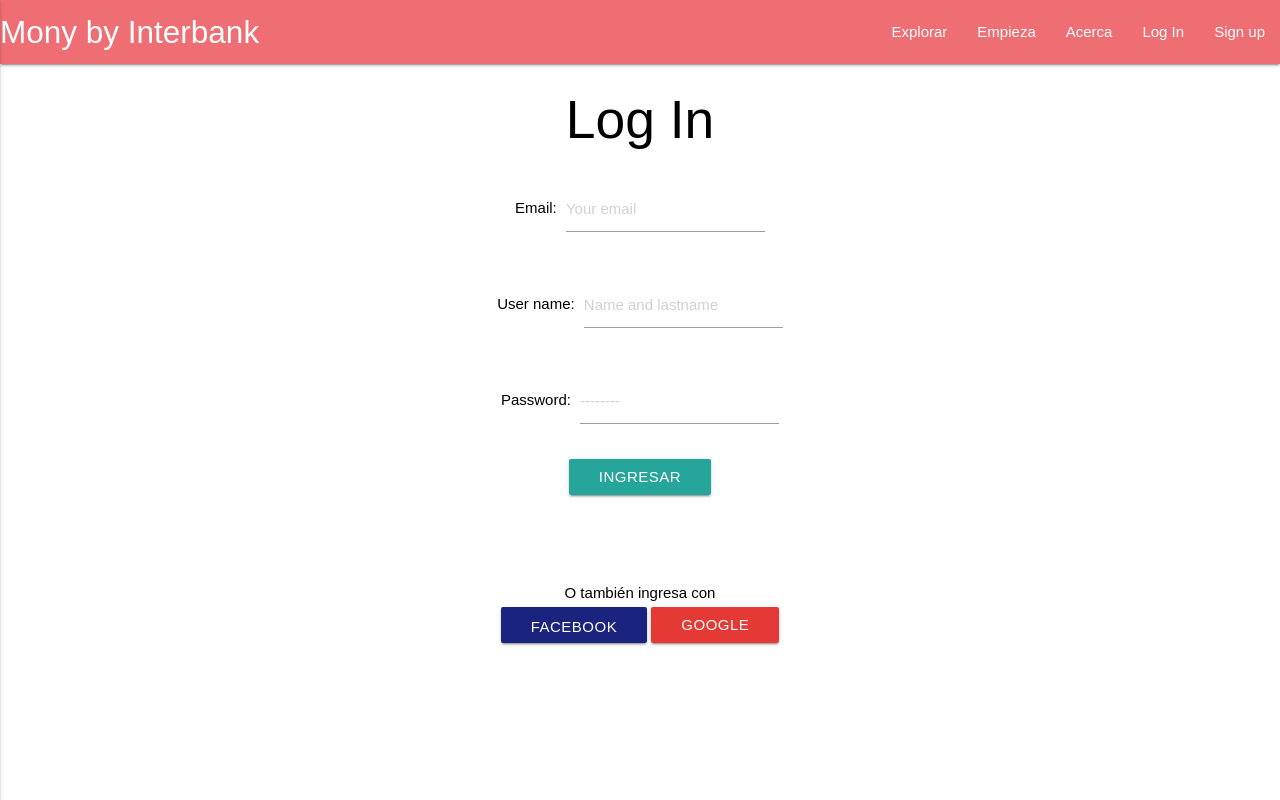
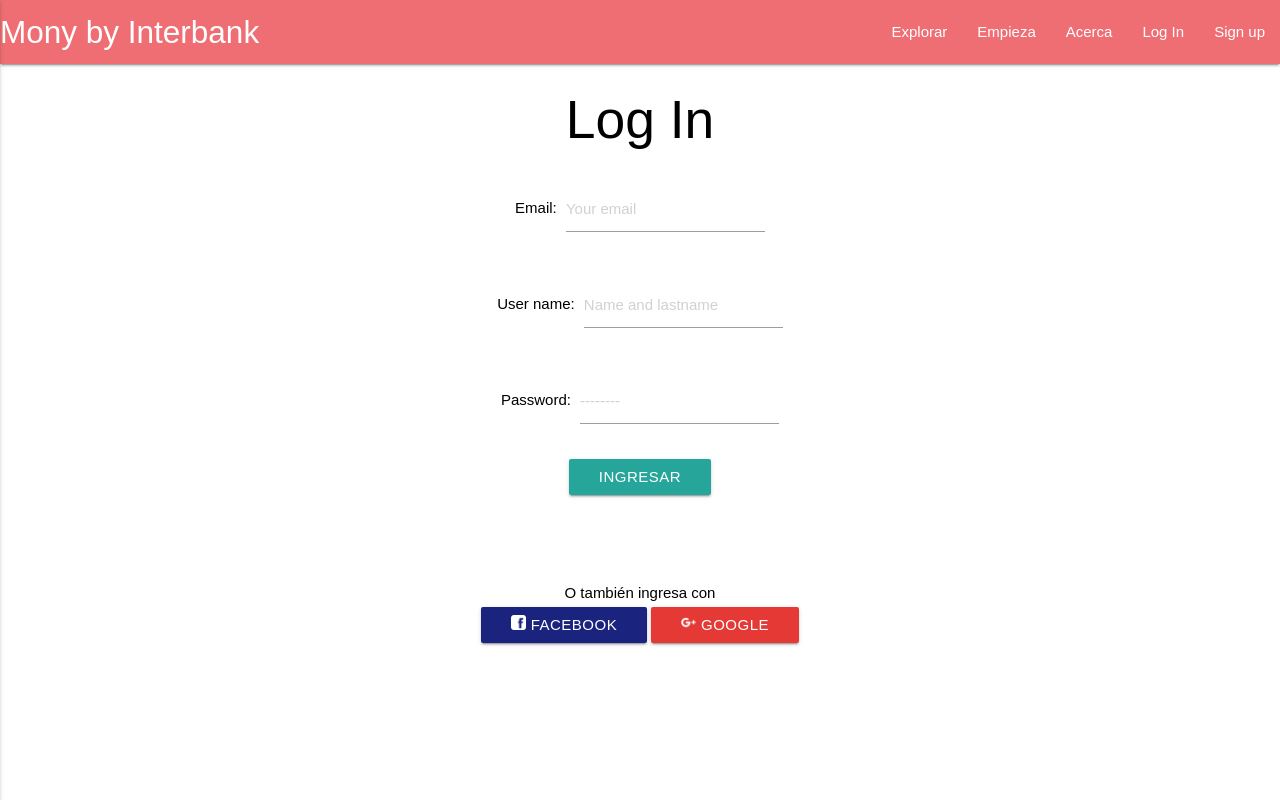
Before and after one commit to GeraldineCh/mony, a website: page public/login.html in a window 1280 px wide. Drawn offline with nearby package versions, Linux system fonts and the light colour scheme; no server answers.

Commit message:
Social buttons icons

```diff
--- a/public/login.html
+++ b/public/login.html
@@ -68,8 +68,9 @@
   </div>
   <div class="row center social">
     <h6>O también ingresa con</h6>
-    <a id="js-login_fb" class="waves-effect waves-light btn indigo darken-4"><i></i> Facebook</a>
-    <a id="js-login_g" class="waves-effect waves-light btn red darken-1">Google</a>
+    <a id="js-login_fb" class="waves-effect waves-light btn indigo darken-4"><img src="assets/img/facebook.png" class="button-icon" alt=""> Facebook</a>
+    <a id="js-login_g" class="waves-effect waves-light btn red darken-1"><img src="assets/img/gplus.png" class="button-icon" alt=""> Google</a>
+
   </div>
 
   <script src="https://code.jquery.com/jquery-3.2.1.js" integrity="sha256-DZAnKJ/6XZ9si04Hgrsxu/8s717jcIzLy3oi35EouyE=" crossorigin="anonymous"></script>
--- a/src/scss/_form.scss
+++ b/src/scss/_form.scss
@@ -13,3 +13,7 @@ Botones Facebook y Google LogIn
 .slide-intro .tabs-content{
  height: 500px !important;
 }
+
+.button-icon {
+ height: 15px;
+}
```
Also changed, not shown: public/assets/css/main.css, public/assets/img/facebook.png (added), 1 other file.
